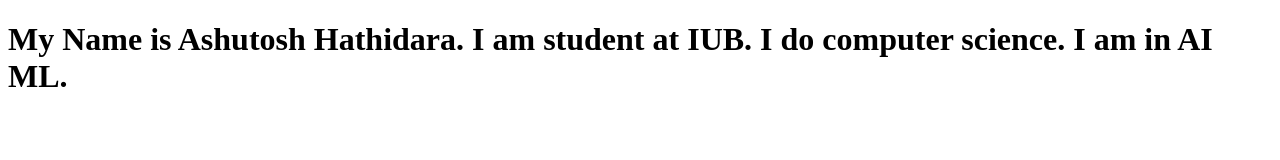
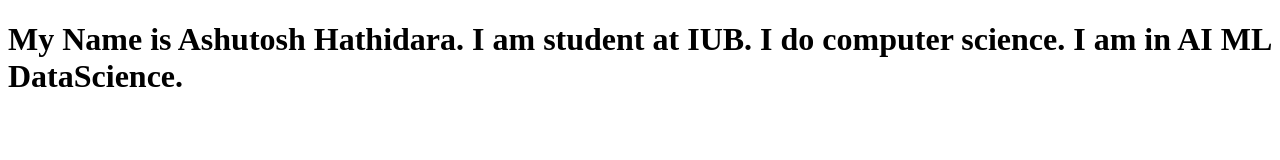
Before and after one commit to ashutosh1919/report-curator, a website: page templates/index.html in a window 1280 px wide. Drawn offline with Linux system fonts and the light colour scheme.

Commit message:
logging content

```diff
--- a/templates/index.html
+++ b/templates/index.html
@@ -7,6 +7,6 @@
     <title>Document</title>
 </head>
 <body>
-    <h1>My Name is Ashutosh Hathidara. I am student at IUB. I do computer science. I am in AI ML.</h1>
+    <h1>My Name is Ashutosh Hathidara. I am student at IUB. I do computer science. I am in AI ML DataScience.</h1>
 </body>
 </html>
```
